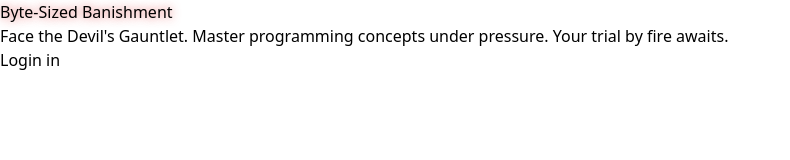
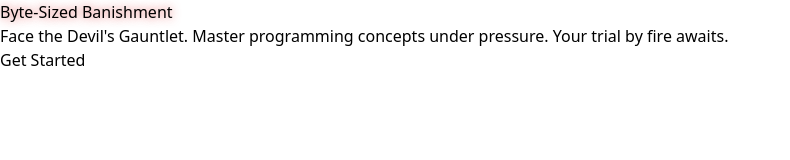
Before and after one commit to chaurasiya-ayush/-Byte-Sized-Banishmen, a React (Vite) app in the folder byte-sized-banishment/client/: page / in a window 1280 px wide. Shown: the top 160 px of the page, without its empty margins (0-790 px from the left). Built offline with nearby package versions, Linux system fonts and the light colour scheme.

Commit message:
change the button text in the landing page

```diff
--- a/byte-sized-banishment/client/src/pages/LandingPage.jsx
+++ b/byte-sized-banishment/client/src/pages/LandingPage.jsx
@@ -34,7 +34,7 @@ const LandingPage = () => {
           onClick={handleGetStartedClick}
           className="bg-white text-gray-900 font-bold py-4 px-8 rounded-full text-lg hover:bg-red-500 hover:text-white transform hover:scale-105 transition-all duration-300 shadow-lg shadow-red-500/30"
         >
-          {currentUser ? "Enter the Gauntlet" : "Login in"}
+          {currentUser ? "Enter the Gauntlet" : "Get Started"}
         </button>
       </div>
       <div className="absolute top-0 left-0 w-full h-full overflow-hidden z-0">
```
